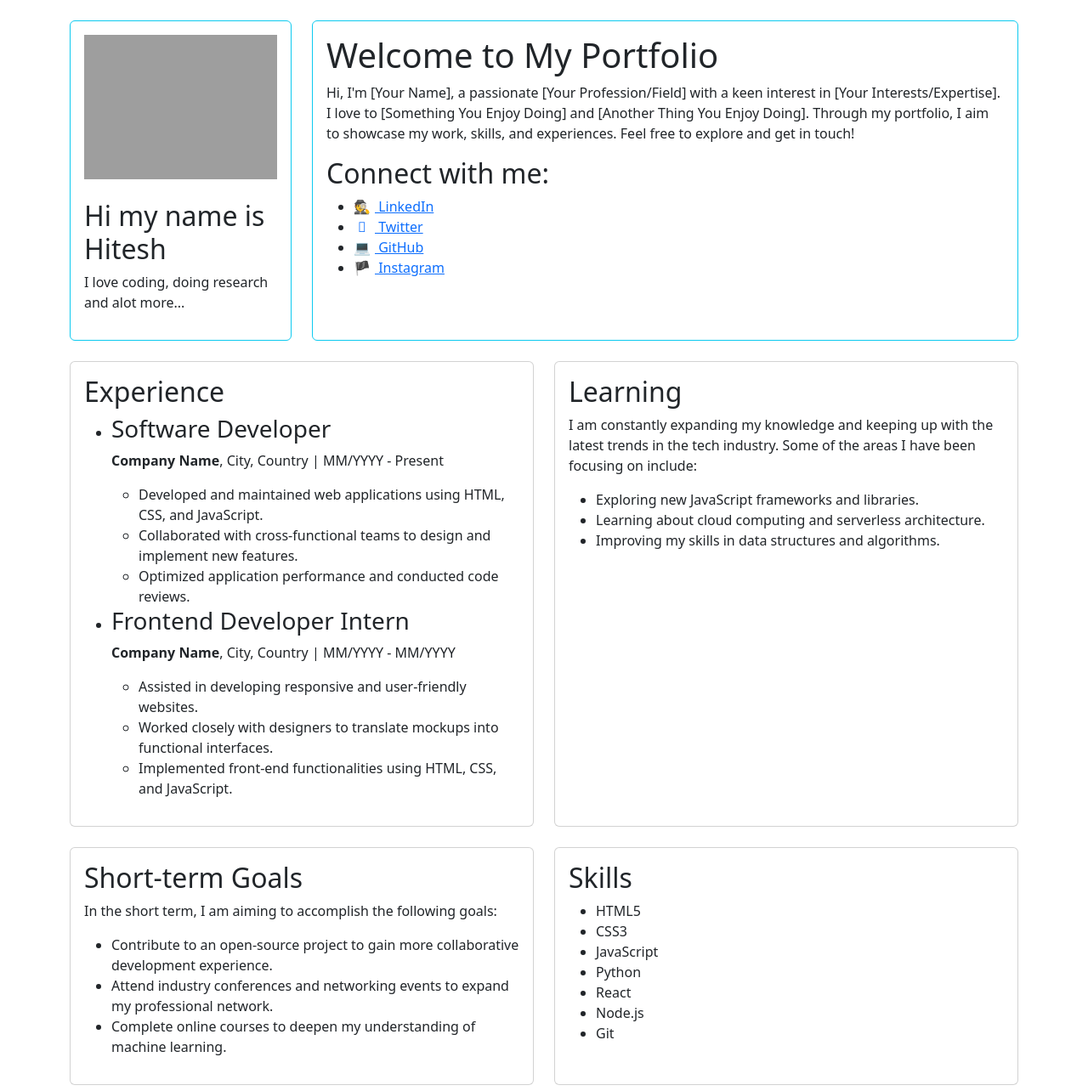
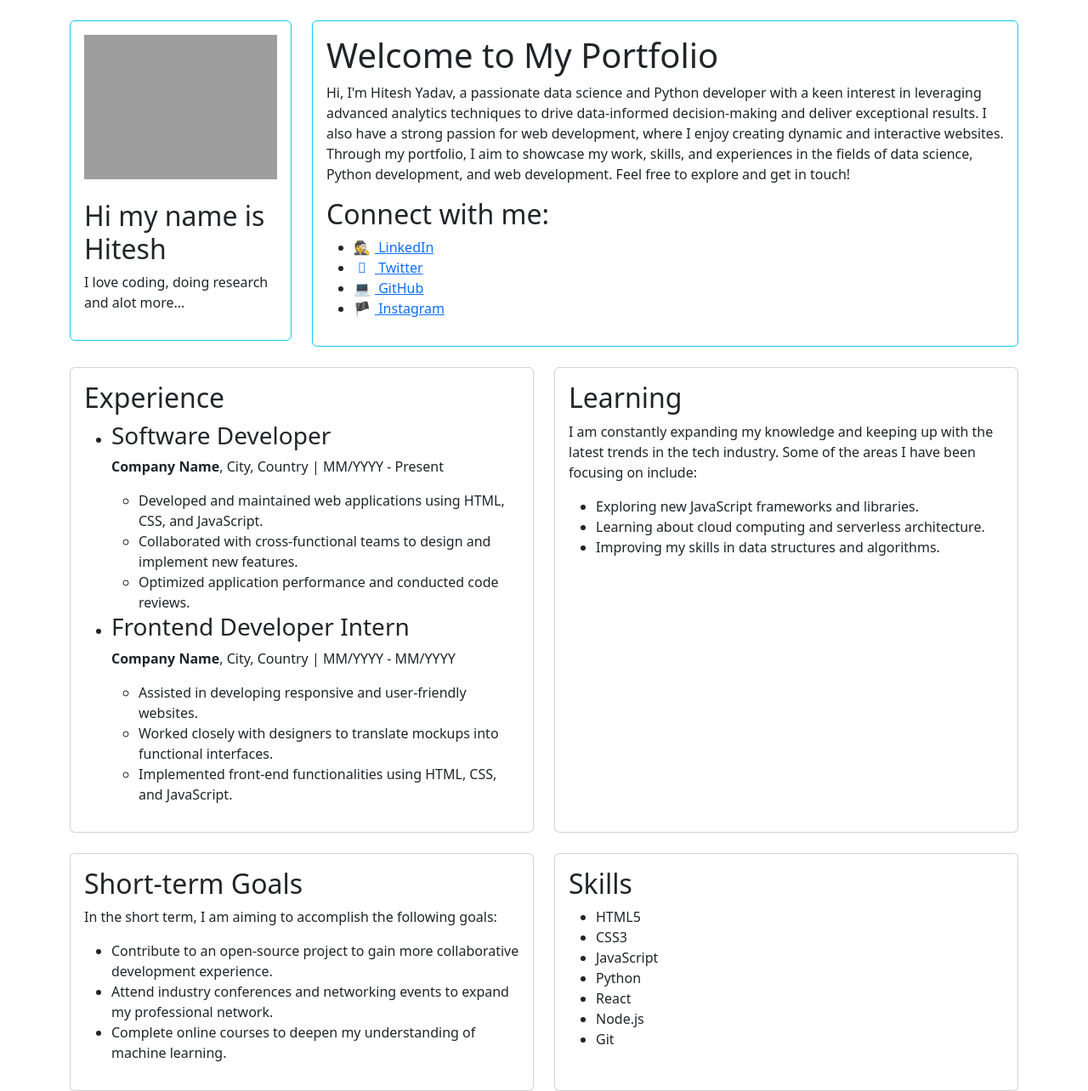
Before and after one commit to Hiteshyadav163/mywebsite, a Django app: page / in a window 1280 px wide. Shown: the whole page at 85% size. Run offline with Django 3.2, Linux system fonts and the light colour scheme; grey boxes are pictures that could not be loaded.

Commit message:
<p> is filled with details

```diff
--- a/portfolio/templates/portfolio/home.html
+++ b/portfolio/templates/portfolio/home.html
@@ -1,7 +1,7 @@
 
 {% load static %}
 
-<!Doctype html>
+<!--<!Doctype html>-->
 <!--<link href="{% static '/css/main.css' %}" rel="stylesheet"-->
 <!--      type="text/css">-->
 <!--<h1>Hello it's Hitesh</h1>-->
@@ -45,7 +45,7 @@
             <div class = "col-md-9">
                  <div class="card card-body h-100 border-info" ><h1>Welcome to My Portfolio</h1>
   <p>
-    Hi, I'm [Your Name], a passionate [Your Profession/Field] with a keen interest in [Your Interests/Expertise]. I love to [Something You Enjoy Doing] and [Another Thing You Enjoy Doing]. Through my portfolio, I aim to showcase my work, skills, and experiences. Feel free to explore and get in touch!
+    Hi, I'm Hitesh Yadav, a passionate data science and Python developer with a keen interest in leveraging advanced analytics techniques to drive data-informed decision-making and deliver exceptional results. I also have a strong passion for web development, where I enjoy creating dynamic and interactive websites. Through my portfolio, I aim to showcase my work, skills, and experiences in the fields of data science, Python development, and web development. Feel free to explore and get in touch!
   </p>
 
   <h2>Connect with me:</h2>
```
Also changed, not shown: requirements.txt (added, +134 -0 lines).
